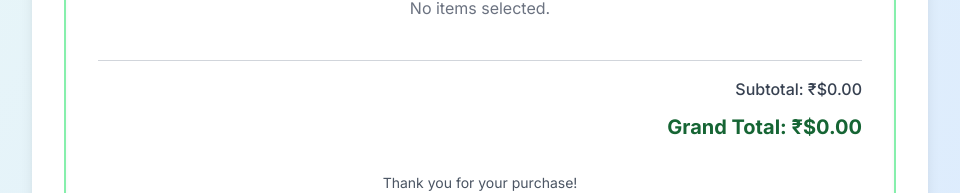
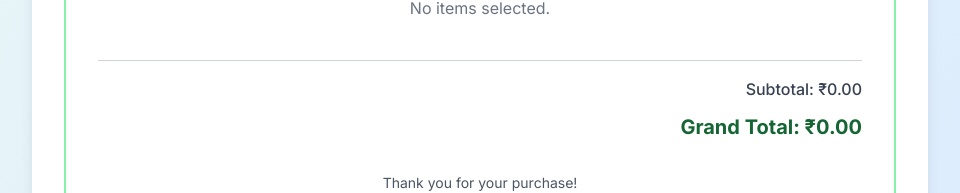
Before and after one commit to ronaessi-28/Mother-Dairy-Bill-Generator, a React (Create React App) app: page / in a window 1280 px wide. Shown: the part 1452-1645 px from the top of the page, without its empty margins (160-1120 px from the left). Built offline with nearby package versions, Linux system fonts and the light colour scheme.

Commit message:
Update App.js

```diff
--- a/src/App.js
+++ b/src/App.js
@@ -1175,8 +1175,8 @@ function App() {
 
           {/* Totals */}
           <div className="flex flex-col items-end text-right border-t border-gray-300 pt-4">
-            <p className="text-md font-medium text-gray-700 mb-1">Subtotal: ₹${subtotal.toFixed(2)}</p>
-            <p className="text-xl font-bold text-green-800 mt-2">Grand Total: ₹${grandTotal.toFixed(2)}</p>
+            <p className="text-md font-medium text-gray-700 mb-1">Subtotal: ₹{subtotal.toFixed(2)}</p>
+            <p className="text-xl font-bold text-green-800 mt-2">Grand Total: ₹{grandTotal.toFixed(2)}</p>
           </div>
 
           <div className="text-center mt-8 text-gray-600 text-sm">
```
